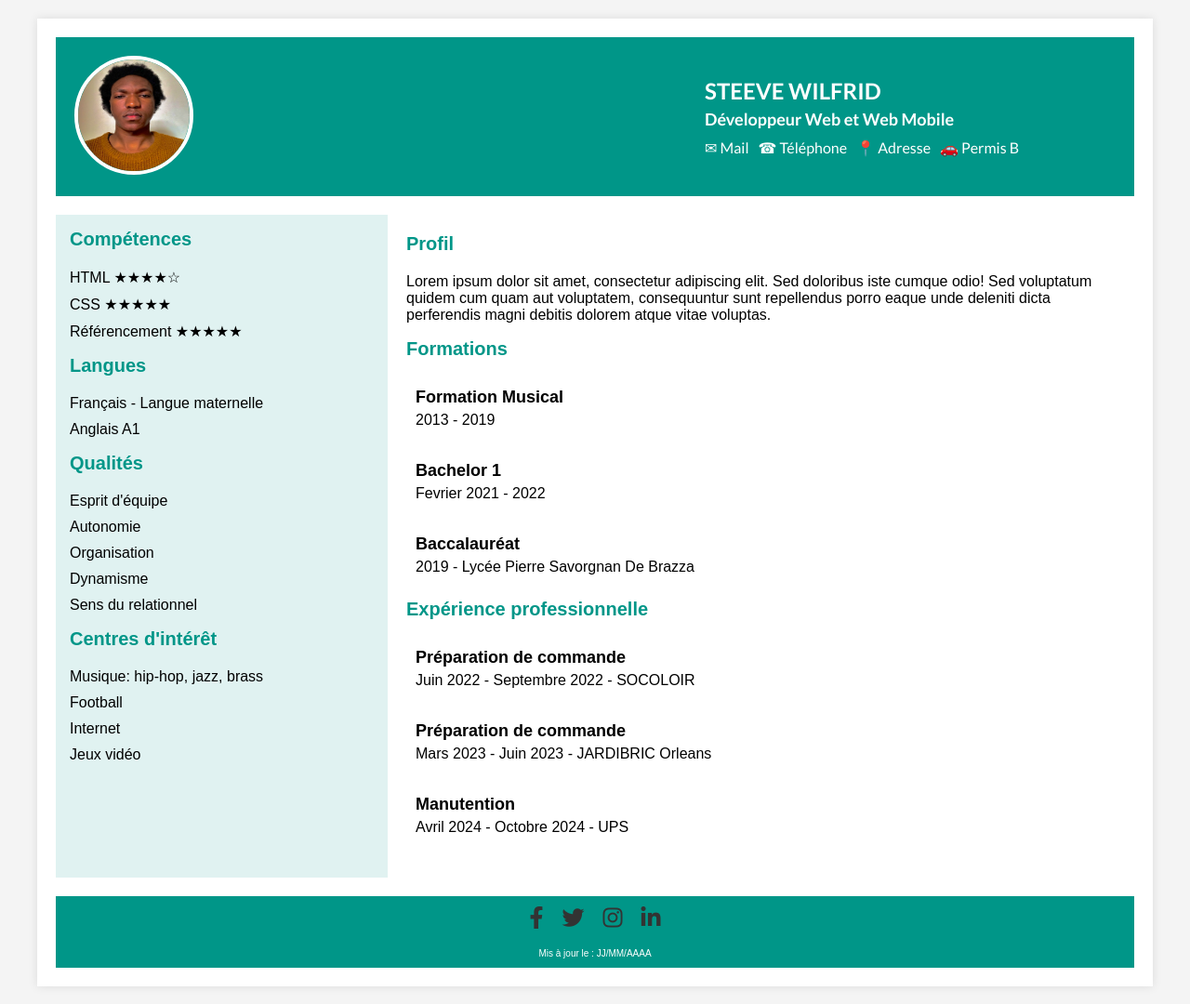
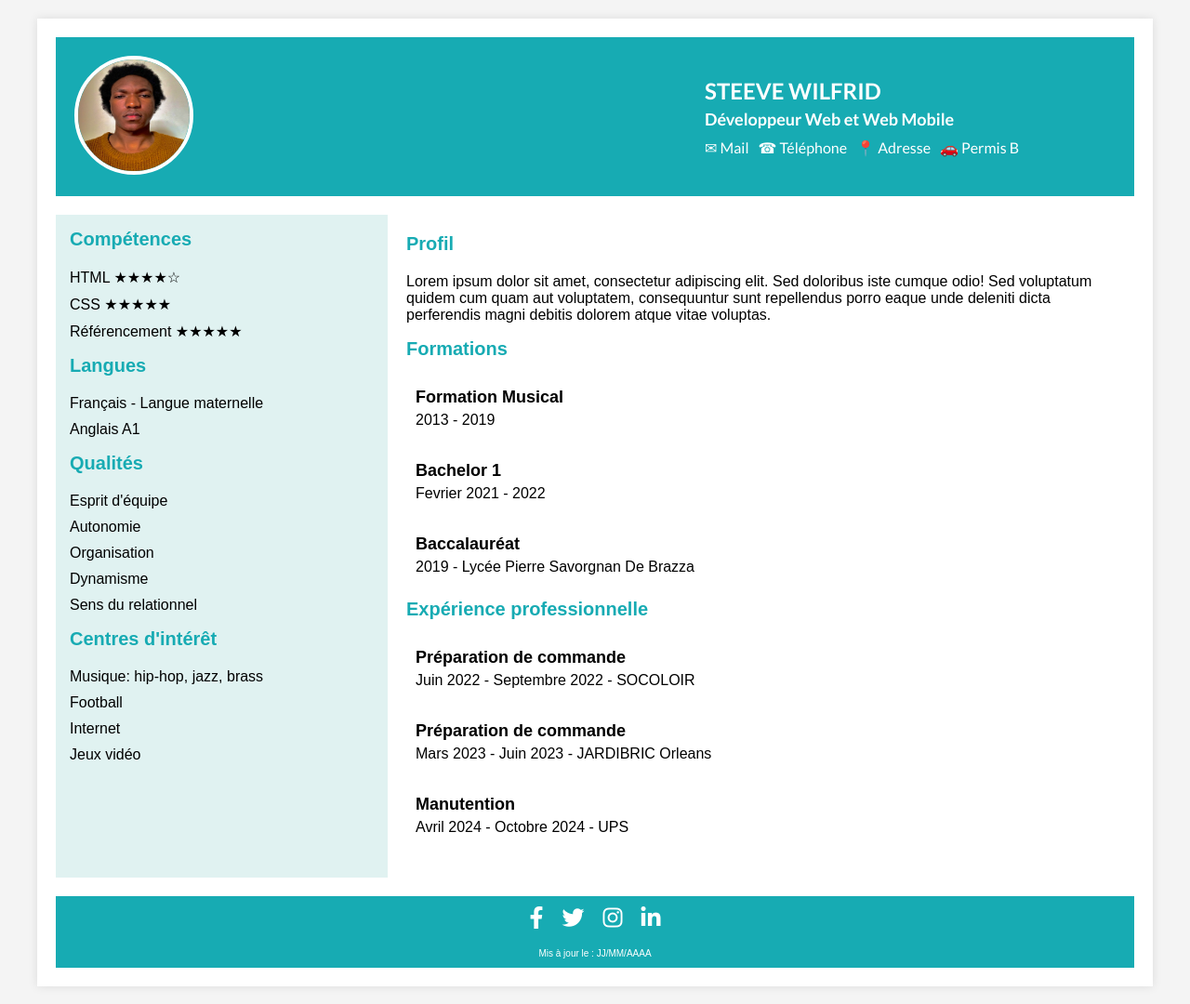
Before and after one commit to steeve-gad/wilfrid_steeve_devoir_3_cv_html_css, a plain HTML site: page index.html in a window 1280 px wide. Shown: the whole page at 93% size. Drawn offline with Linux system fonts and the light colour scheme; a web font is replaced by a local one.

Commit message:
Add style.css

```diff
--- a/asset/css/style.css
+++ b/asset/css/style.css
@@ -34,7 +34,7 @@ body {
 
 /* Header */
 header {
-    background: #009688;
+    background: #17abb3;
     color: white;
     padding: 20px;
     font-family: 'Lato', sans-serif;
@@ -106,7 +106,7 @@ aside {
 aside h3 {
     margin-top: 0;
     font-size: 20px;
-    color: #009688;
+    color: #17abb3;
 }
 
 aside ul {
@@ -128,7 +128,7 @@ aside ul li {
 .content h3 {
     margin-top: 0;
     font-size: 20px;
-    color: #009688;
+    color: #17abb3;
 }
 
 .item {
@@ -140,7 +140,7 @@ aside ul li {
 
 .item:hover {
     background: #b2dfdb;
-    border-left: 5px solid #009688;
+    border-left: 5px solid #17abb3;
 }
 
 .item h4 {
@@ -157,7 +157,7 @@ aside ul li {
 footer {
     text-align: center;
     margin-top: 20px;
-    background: #009688;
+    background: #17abb3;
     color: white;
     padding: 10px 0;
 }
@@ -173,11 +173,14 @@ footer p {
 }
 
 .social-icons a {
-    color: #333; /* Couleur des icônes */
+    color: white; /* Couleur des icônes */
     font-size: 24px; /* Taille des icônes */
     transition: color 0.3s ease;
 }
 
 .social-icons a:hover {
-    color: #0077b5;
+    color: #333333;
 }
+.social-icons i {
+    opacity: 0,7;
+}
```
